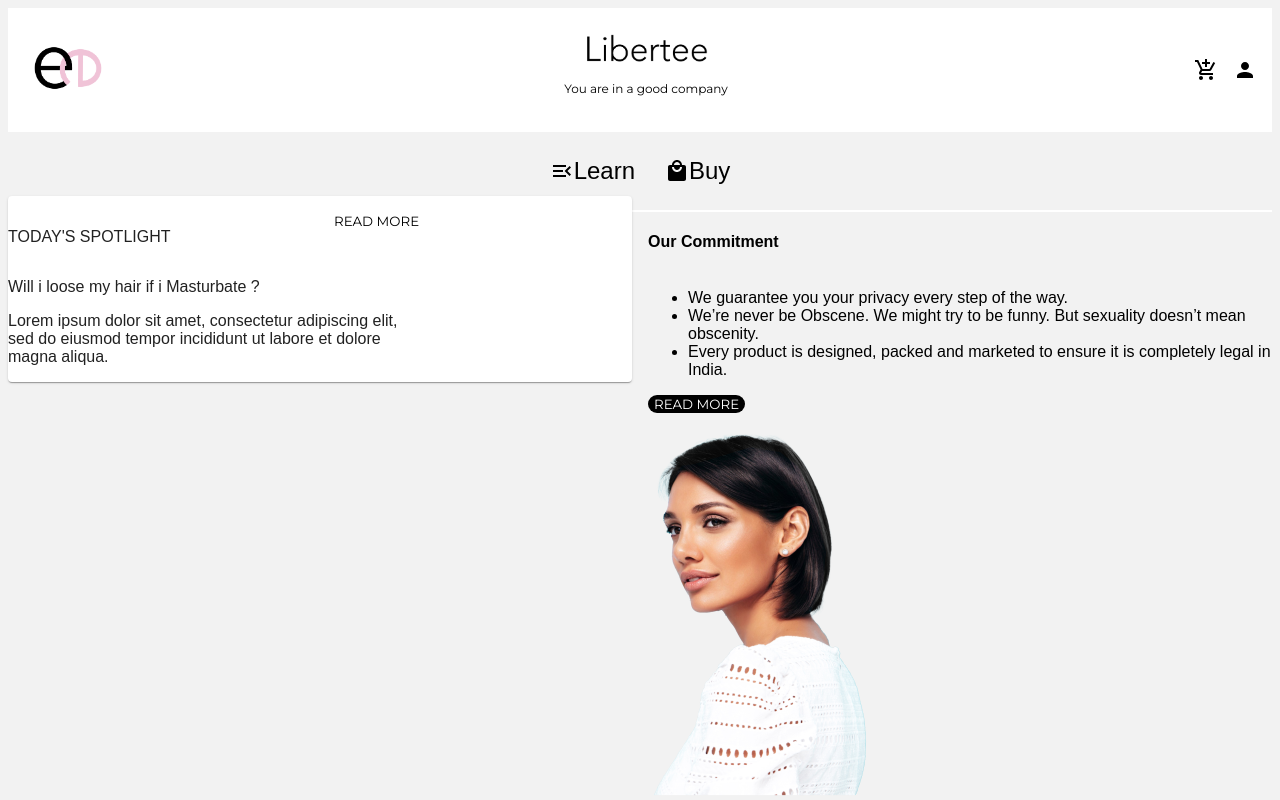
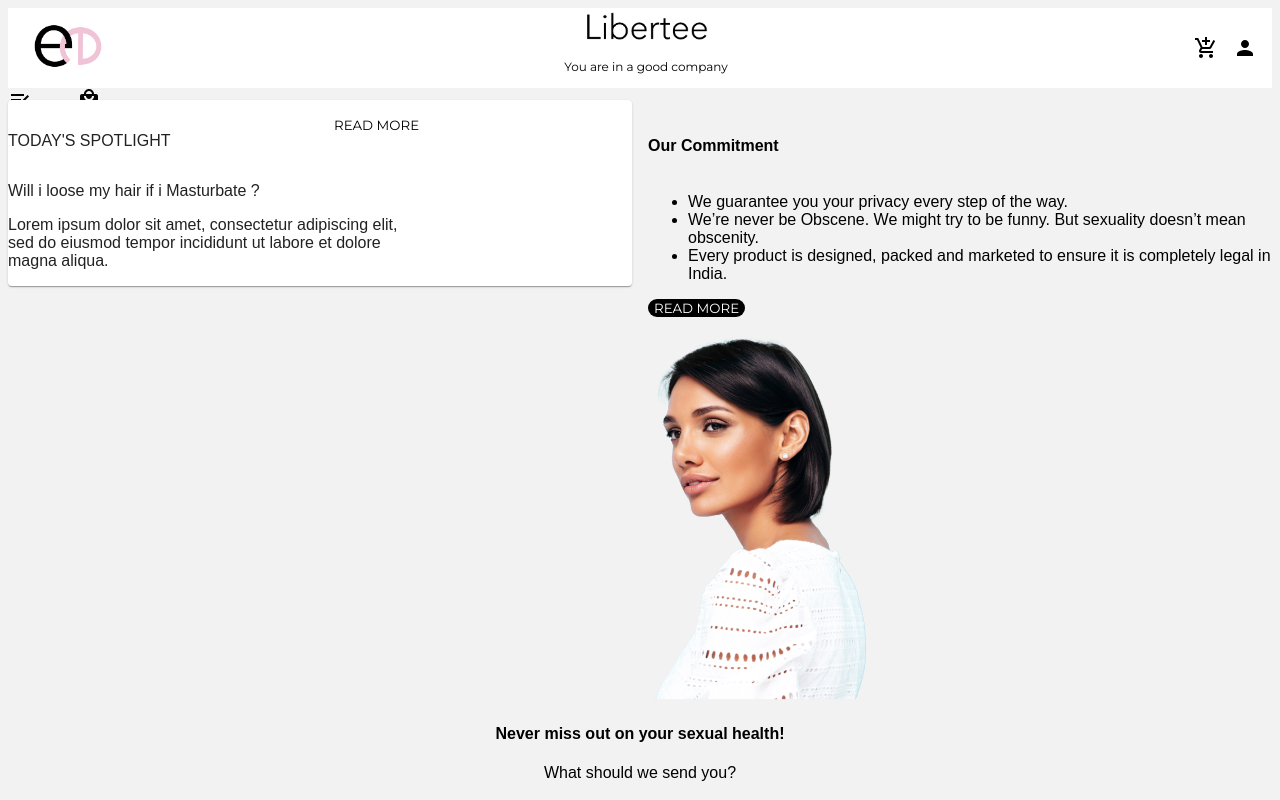
Before and after one commit to CodeoxTechnologies/libertee-web, a React (Create React App) app: page / in a window 1280 px wide. Shown: the top 800 px of the page. Built offline with nearby package versions, Linux system fonts and the light colour scheme; a web font is replaced by a local one.

Commit message:
header desktop

```diff
--- a/src/assets/styles/home.scss
+++ b/src/assets/styles/home.scss
@@ -6,6 +6,7 @@
     font-family: 'work-sans', sans-serif;
 }
 
+// mobile devices
 @media screen and (min-width: 250px) and (max-width: 768px) {
     .home {
 
@@ -281,6 +282,7 @@
     }
 }
 
+//  tablets
 @media screen and (min-width: 768px) and (max-width: 992px) {
     .home {
         .header {
@@ -322,8 +324,10 @@
     }
 }
 
-@media (min-width: 1200px) {
+@media screen and (min-width: 992px) and (max-width:1200px) {
     .home {
+        background: red;
+
         .header {
             font-family: 'montserrat', sans-serif;
             background: #fff;
@@ -542,4 +546,41 @@
     }
 }
 
-@media (max-width: 1200px) {}
+@media (min-width: 1200px) {
+    .home {
+        .header {
+            font-family: 'montserrat', sans-serif;
+            background: #fff;
+            padding: 15px;
+            display: flex;
+            flex-direction: row;
+            justify-content: space-between;
+            align-items: center;
+            height: 50px;
+            .logo {
+                width: 90px;
+            }
+            .libertee {
+                display: flex;
+                flex-direction: column;
+                justify-content: center;
+                align-items: center;
+                font-size: 12px;
+
+                .libertee-logo {
+                    width: 135px;
+                }
+            }
+            .navigation-icons {
+                display: flex;
+                flex-direction: row;
+                justify-content: center;
+                align-items: center;
+
+                .shoppingcart {
+                    padding: 15px;
+                }
+            }
+        }
+    }
+}
```
